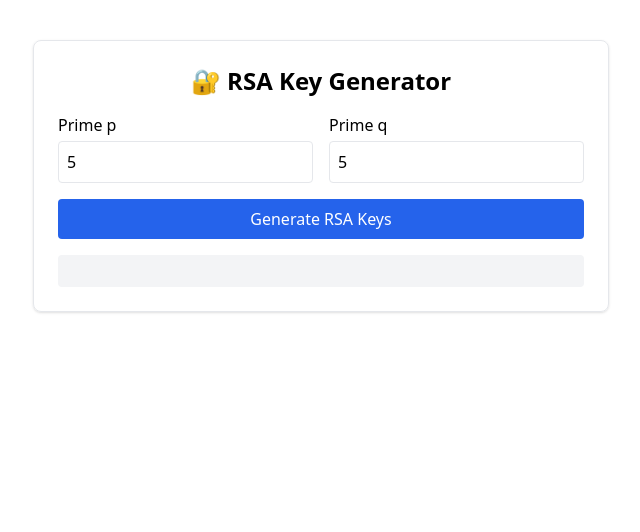
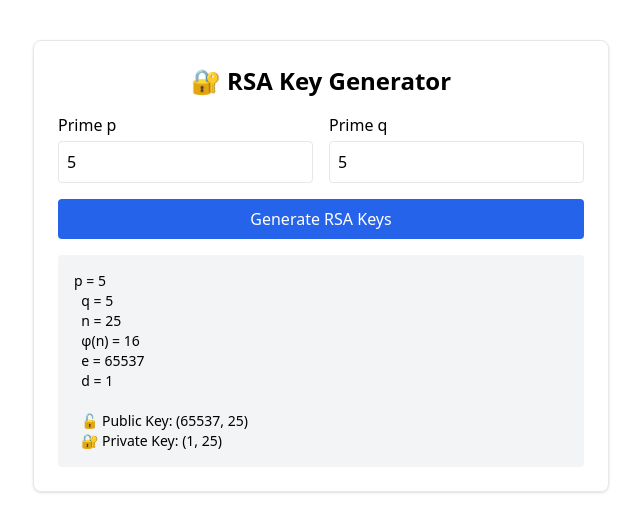
Before and after one commit to Ohad-Ma/RSA-Visualizer, a website built with Vite: page index.html in a window 1280 px wide. Both pictures are taken after typing "5", "5" into the empty fields and a click on the button "Generate RSA Keys". Shown: the whole page, without its empty margins (319-959 px from the left). Built offline with nearby package versions, Linux system fonts and the light colour scheme.

Commit message:
Connected RSA function to UI - Now can generate keys.

```diff
--- a/index.html
+++ b/index.html
@@ -29,5 +29,6 @@
   <div id="output" class="text-sm bg-gray-100 p-4 rounded whitespace-pre-wrap"></div>
 </div>
 
+<script type ="module" src="/src/main.ts"></script>
   </body>
 </html>
--- a/src/main.ts
+++ b/src/main.ts
@@ -1,22 +1,31 @@
 import './style.css'
-import typescriptLogo from './typescript.svg'
-import viteLogo from '/vite.svg'
+import { generateRSAKeys } from './components/keygen.ts';
 
-// App entry
-document.querySelector<HTMLDivElement>('#app')!.innerHTML = `
-  <div>
-    <a href="https://vite.dev" target="_blank">
-      <img src="${viteLogo}" class="logo" alt="Vite logo" />
-    </a>
-    <a href="https://www.typescriptlang.org/" target="_blank">
-      <img src="${typescriptLogo}" class="logo vanilla" alt="TypeScript logo" />
-    </a>
-    <h1>Vite + TypeScript</h1>
-    <div class="card">
-      <button id="counter" type="button"></button>
-    </div>
-    <p class="read-the-docs">
-      Click on the Vite and TypeScript logos to learn more
-    </p>
-  </div>
-`
+const pInput = document.getElementById("pInput") as HTMLInputElement;
+const qInput = document.getElementById("qInput") as HTMLInputElement;
+const generateBtn = document.getElementById("generateBtn") as HTMLButtonElement;
+const output = document.getElementById("output") as HTMLDivElement;
+
+function getRandomPrime(): number {
+  const primes = [61,67,71,73,79,83,89,97];
+  return primes[Math.floor(Math.random() * primes.length)];
+}
+
+generateBtn.addEventListener("click", () => {
+  const p = parseInt(pInput.value) || getRandomPrime(); // We either add a prime number or leave it blank
+  const q = parseInt(qInput.value) || getRandomPrime(); // Same as above
+
+  const keys = generateRSAKeys(p,q);
+
+  output.innerText = `
+  p = ${keys.p}
+  q = ${keys.q}
+  n = ${keys.n}
+  φ(n) = ${keys.phi}
+  e = ${keys.e}
+  d = ${keys.d}
+
+  🔓 Public Key: (${keys.e}, ${keys.n})
+  🔐 Private Key: (${keys.d}, ${keys.n})
+  `.trim();
+});
```
